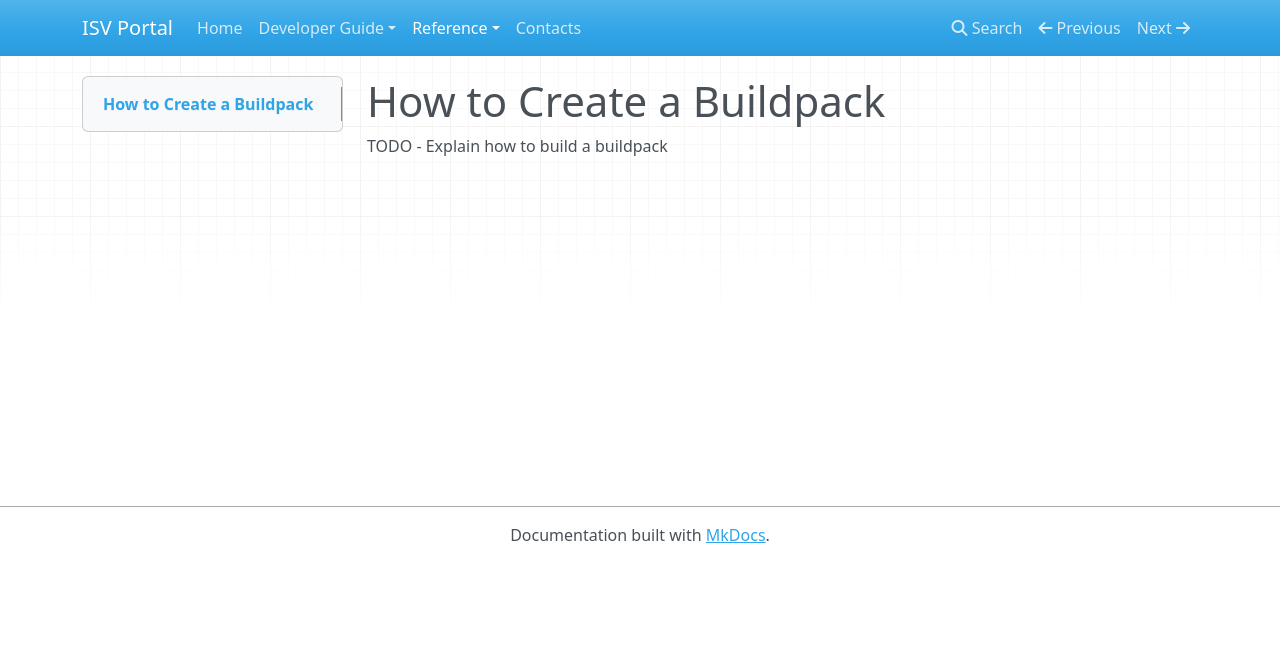
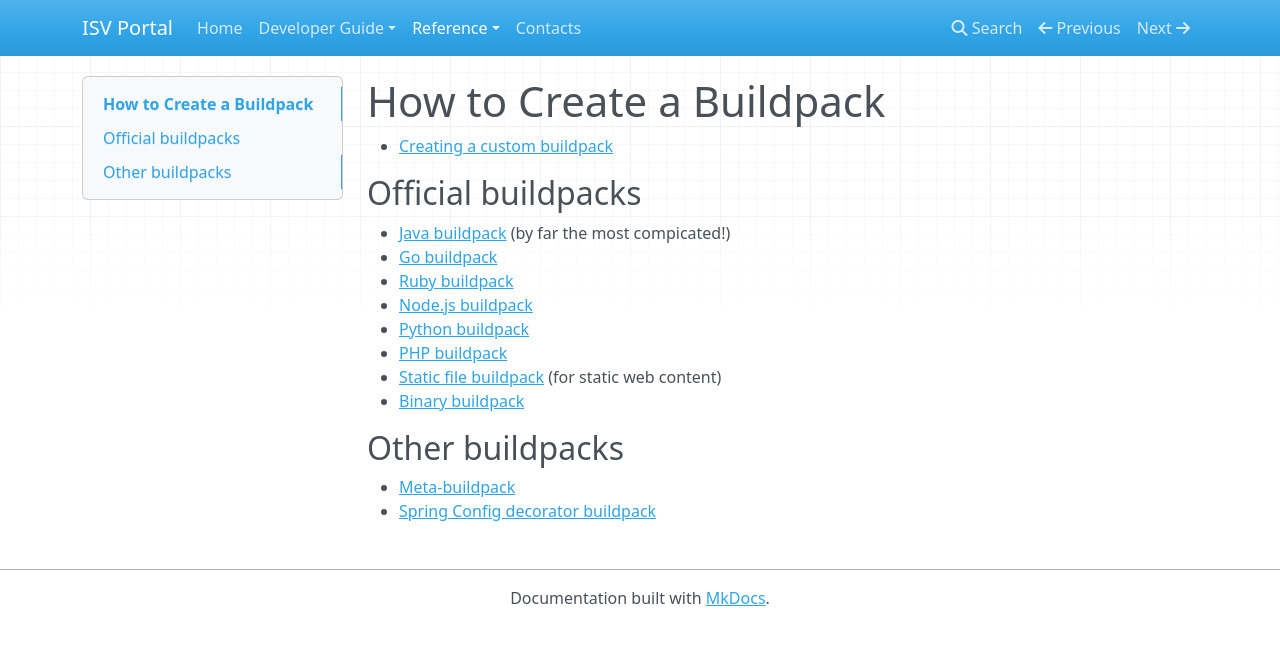
Before and after one commit to vmware-archive/isv-portal, an MkDocs documentation site: the page built from docs/buildpacks.md, in a window 1280 px wide. Shown: the top 645 px of the page. Built offline with MkDocs 1.6.1, drawn with Linux system fonts in a browser that asks for light colours; nearby versions of some CDN libraries; old or Windows-style settings are respelled for this version of MkDocs.

Commit message:
Added buildpack links

```diff
--- a/docs/buildpacks.md
+++ b/docs/buildpacks.md
@@ -1,3 +1,19 @@
 # How to Create a Buildpack
 
-TODO - Explain how to build a buildpack
+- [Creating a custom buildpack](http://docs.pivotal.io/pivotalcf/buildpacks/custom.html)
+
+## Official buildpacks
+
+- [Java buildpack](https://github.com/cloudfoundry/java-buildpack) (by far the most compicated!)
+- [Go buildpack](https://github.com/cloudfoundry/go-buildpack)
+- [Ruby buildpack](https://github.com/cloudfoundry/ruby-buildpack)
+- [Node.js buildpack](https://github.com/cloudfoundry/nodejs-buildpack)
+- [Python buildpack](https://github.com/cloudfoundry/python-buildpack)
+- [PHP buildpack](https://github.com/cloudfoundry/php-buildpack)
+- [Static file buildpack](https://github.com/cloudfoundry/staticfile-buildpack) (for static web content)
+- [Binary buildpack](https://github.com/cloudfoundry/binary-buildpack)
+
+## Other buildpacks
+
+- [Meta-buildpack](https://github.com/guidowb/meta-buildpack)
+- [Spring Config decorator buildpack](https://github.com/guidowb/spring-config-decorator)
```
